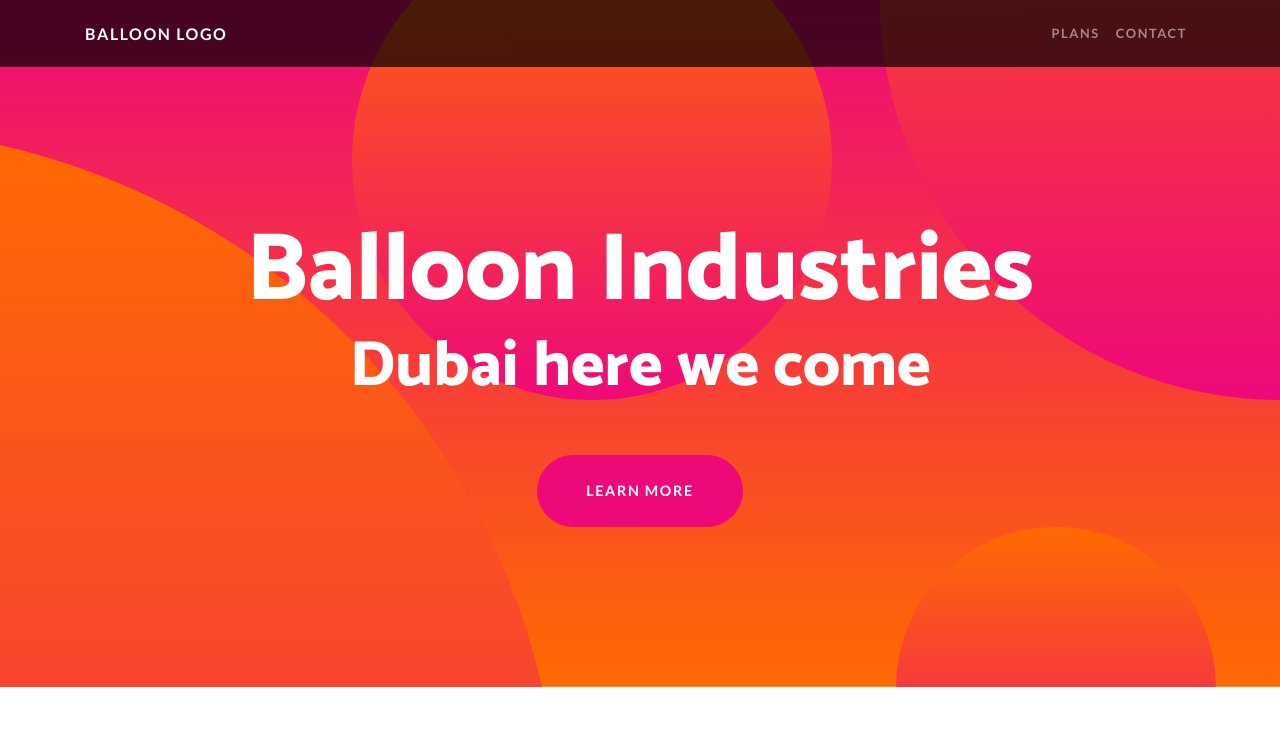
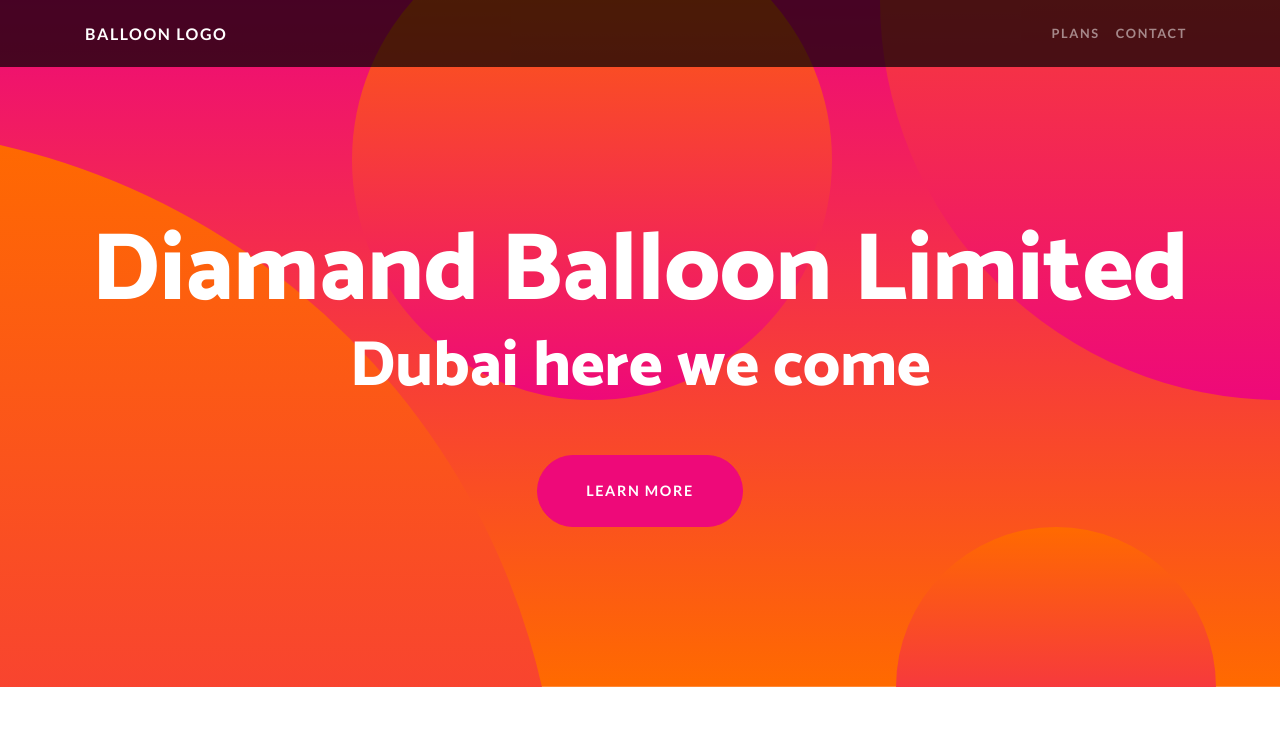
Before and after one commit to arnoberg/balloon, a website: page index.html in a window 1280 px wide. Shown: the top 732 px of the page. Drawn offline with Linux system fonts and the light colour scheme.

Commit message:
Title change

```diff
--- a/index.html
+++ b/index.html
@@ -8,7 +8,7 @@
     <meta name="description" content="Project X">
     <meta name="author" content="Arno van den Berg">
 
-    <title>International Balloon Industries</title>
+    <title>Diamand Balloon Limited</title>
 
     <!-- Bootstrap core CSS -->
     <link href="vendor/bootstrap/css/bootstrap.min.css" rel="stylesheet">
@@ -47,7 +47,7 @@
     <header class="masthead text-center text-white">
       <div class="masthead-content">
         <div class="container">
-          <h1 class="masthead-heading mb-0">Balloon Industries</h1>
+          <h1 class="masthead-heading mb-0">Diamand Balloon Limited</h1>
           <h2 class="masthead-subheading mb-0">Dubai here we come</h2>
           <a href="#" class="btn btn-primary btn-xl rounded-pill mt-5">Learn More</a>
         </div>
```
